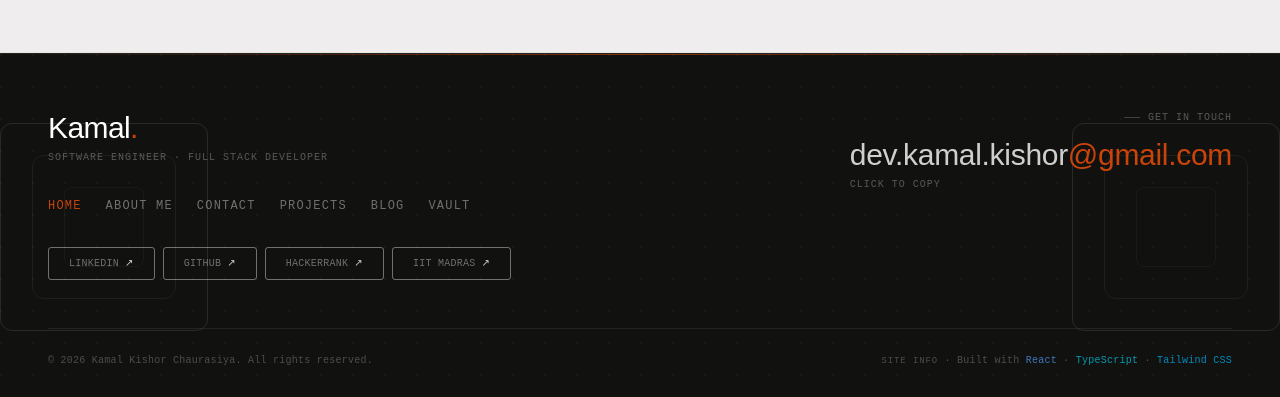
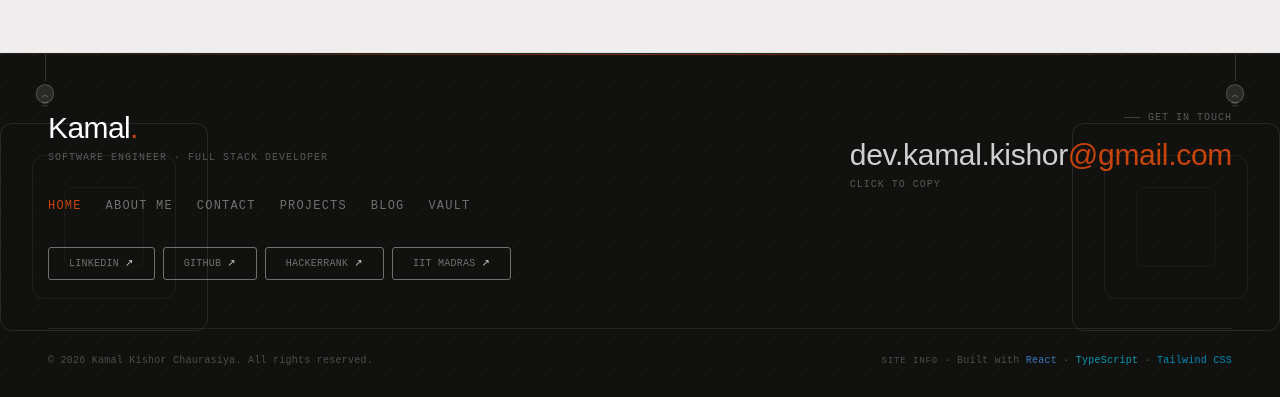
Before and after one commit to kkamal11/kkamal11.github.io, a React (Vite) app: page / in a window 1280 px wide. Shown: the part 3716-4113 px from the top of the page. Built offline with nearby package versions, Linux system fonts and the light colour scheme.

Commit message:
added-bulb

```diff
--- a/src/components/layout/Footer.tsx
+++ b/src/components/layout/Footer.tsx
@@ -2,10 +2,159 @@ import { NavLink } from "react-router-dom";
 import { SocialButton } from "../SocialButtons";
 import Reveal from "../Reveal";
 import { links } from "../../utils/AppConstants";
-import { useState } from "react";
+import { useState, useCallback } from "react";
 
+// ── Light switch sound via Web Audio API (no audio file needed) ──
+function playSwitch(on: boolean) {
+  try {
+    const ctx = new (window.AudioContext || (window as any).webkitAudioContext)();
+
+    if (on) {
+      // Turn ON — satisfying mechanical click + brief electrical buzz
+      const click = ctx.createOscillator();
+      const clickGain = ctx.createGain();
+      click.connect(clickGain);
+      clickGain.connect(ctx.destination);
+      click.type = "square";
+      click.frequency.setValueAtTime(800, ctx.currentTime);
+      click.frequency.exponentialRampToValueAtTime(40, ctx.currentTime + 0.04);
+      clickGain.gain.setValueAtTime(0.4, ctx.currentTime);
+      clickGain.gain.exponentialRampToValueAtTime(0.001, ctx.currentTime + 0.04);
+      click.start(ctx.currentTime);
+      click.stop(ctx.currentTime + 0.04);
+
+      const hum = ctx.createOscillator();
+      const humGain = ctx.createGain();
+      hum.connect(humGain);
+      humGain.connect(ctx.destination);
+      hum.type = "sawtooth";
+      hum.frequency.setValueAtTime(120, ctx.currentTime + 0.04);
+      humGain.gain.setValueAtTime(0.08, ctx.currentTime + 0.04);
+      humGain.gain.exponentialRampToValueAtTime(0.001, ctx.currentTime + 0.25);
+      hum.start(ctx.currentTime + 0.04);
+      hum.stop(ctx.currentTime + 0.25);
+
+    } else {
+      const click = ctx.createOscillator();
+      const clickGain = ctx.createGain();
+      click.connect(clickGain);
+      clickGain.connect(ctx.destination);
+      click.type = "square";
+      click.frequency.setValueAtTime(200, ctx.currentTime);
+      click.frequency.exponentialRampToValueAtTime(20, ctx.currentTime + 0.06);
+      clickGain.gain.setValueAtTime(0.3, ctx.currentTime);
+      clickGain.gain.exponentialRampToValueAtTime(0.001, ctx.currentTime + 0.06);
+      click.start(ctx.currentTime);
+      click.stop(ctx.currentTime + 0.06);
+    }
+
+    setTimeout(() => ctx.close(), 500);
+  } catch {
+    // Silently fail if audio not supported
+  }
+}
+
+// ── Bulb SVG ─────────────────────────────────────────────────
+function Bulb({ on, side }: { on: boolean; side: "l" | "r" }) {
+  const id = `glow-${side}`;
+  return (
+    <svg viewBox="0 0 22 26" fill="none" xmlns="http://www.w3.org/2000/svg" className="w-full h-full">
+      {on && (
+        <ellipse cx="11" cy="12" rx="11" ry="11"
+          fill="rgba(255,220,100,0.25)" filter={`url(#${id})`} />
+      )}
+      <ellipse
+        cx="11" cy="11" rx="7.5" ry="8"
+        fill={on ? "#ffe066" : "#2a2a28"}
+        stroke={on ? "#ffd700" : "rgba(255,255,255,0.2)"}
+        strokeWidth="1"
+        style={{ transition: "fill 0.4s, stroke 0.4s" }}
+      />
+      <path
+        d="M8.5 14 Q11 11 13.5 14"
+        stroke={on ? "#b87d0a" : "rgba(255,255,255,0.2)"}
+        strokeWidth="1" fill="none" strokeLinecap="round"
+        style={{ transition: "stroke 0.4s" }}
+      />
+      <rect x="8" y="18" width="6" height="1.5" rx="0.5"
+        fill={on ? "#ffd700" : "rgba(255,255,255,0.15)"}
+        style={{ transition: "fill 0.4s" }} />
+      <rect x="8.5" y="20.5" width="5" height="1.5" rx="0.5"
+        fill={on ? "#ffd700" : "rgba(255,255,255,0.12)"}
+        style={{ transition: "fill 0.4s" }} />
+      <defs>
+        <filter id={id} x="-50%" y="-50%" width="200%" height="200%">
+          <feGaussianBlur stdDeviation="4" result="blur"/>
+          <feMerge><feMergeNode in="blur"/><feMergeNode in="SourceGraphic"/></feMerge>
+        </filter>
+      </defs>
+    </svg>
+  );
+}
+
+// ── Light button ─────────────────────────────────────────────
+function LightButton({
+  on, side, onClick,
+}: {
+  on: boolean;
+  side: "left" | "right";
+  onClick: () => void;
+}) {
+  const handle = useCallback(() => {
+    playSwitch(!on);
+    onClick();
+  }, [on, onClick]);
+
+  return (
+    <button
+      onClick={handle}
+      className="absolute top-0 z-20 flex flex-col items-center cursor-pointer"
+      style={{ [side]: "2rem", transform: "translateY(-1px)" }}
+      title={on ? "Turn off" : "Turn on"}
+    >
+      {/* Wire */}
+      <div
+        className="w-px transition-colors duration-500"
+        style={{
+          height: "28px",
+          background: on ? "rgba(255,220,120,0.6)" : "rgba(255,255,255,0.15)",
+        }}
+      />
+      {/* Bulb */}
+      <div className="relative" style={{ width: "26px", height: "30px" }}>
+        <Bulb on={on} side={side === "left" ? "l" : "r"} />
+        {/* Rays */}
+        {on && (
+          <div
+            className="absolute inset-0 pointer-events-none"
+            style={{ animation: "bulbPulse 2s ease-in-out infinite" }}
+          >
+            {[[-14,-8],[14,-8],[0,-16],[-10,6],[10,6]].map(([x,y], i) => (
+              <div
+                key={i}
+                className="absolute w-px rounded-full"
+                style={{
+                  height: "8px",
+                  background: "rgba(255,220,100,0.5)",
+                  left: `calc(50% + ${x}px)`,
+                  top:  `calc(50% + ${y}px)`,
+                  transform: `rotate(${i * 36}deg)`,
+                  transformOrigin: "bottom center",
+                }}
+              />
+            ))}
+          </div>
+        )}
+      </div>
+    </button>
+  );
+}
+
+// ── Footer ────────────────────────────────────────────────────
 export default function Footer() {
-  const [copied, setCopied] = useState(false);
+  const [copied, setCopied]   = useState(false);
+  const [leftOn, setLeftOn]   = useState(false);
+  const [rightOn, setRightOn] = useState(false);
 
   const copyEmail = () => {
     navigator.clipboard.writeText("dev.kamal.kishor@gmail.com");
@@ -18,151 +167,143 @@ export default function Footer() {
       style={{ fontFamily: "'DM Sans', sans-serif" }}
       className="relative w-full bg-[#111110] border-t border-white/8 overflow-hidden group"
     >
-      {/* ── Dot grid ── */}
+      {/* Dot grid */}
       <div className="absolute inset-0 bg-[radial-gradient(circle_at_1px_1px,rgba(255,255,255,0.03)_1px,transparent_0)] bg-[size:32px_32px] pointer-events-none" />
 
-      {/* ── Top accent line ── */}
+      {/* Top accent line */}
       <div className="absolute top-0 left-0 right-0 h-px bg-gradient-to-r from-transparent via-[#c8440a]/60 to-transparent" />
 
-      {/* ── Decorative squares — left ── */}
+      {/* Left glow */}
+      <div
+        className="absolute top-0 left-0 pointer-events-none"
+        style={{
+          width: "1000px", height: "1000px",
+          background: leftOn
+            ? "radial-gradient(ellipse at top left, rgba(255,220,120,0.18) 0%, rgba(255,180,60,0.08) 40%, transparent 70%)"
+            : "none",
+          transition: "background 0.6s ease",
+        }}
+      />
+
+      {/* Right glow */}
+      <div
+        className="absolute top-0 right-0 pointer-events-none"
+        style={{
+          width: "1000px", height: "1000px",
+          background: rightOn
+            ? "radial-gradient(ellipse at top right, rgba(255,220,120,0.18) 0%, rgba(255,180,60,0.08) 40%, transparent 70%)"
+            : "none",
+          transition: "background 0.6s ease",
+        }}
+      />
+
+      {/* Both on — warm room tint */}
+      <div
+        className="absolute inset-0 pointer-events-none"
+        style={{
+          background: leftOn && rightOn ? "rgba(255,200,80,0.03)" : "transparent",
+          transition: "background 0.8s ease",
+        }}
+      />
+
+      {/* Light buttons */}
+      <LightButton on={leftOn}  side="left"  onClick={() => setLeftOn((p) => !p)}  />
+      <LightButton on={rightOn} side="right" onClick={() => setRightOn((p) => !p)} />
+
+      {/* Decorative squares — left */}
       <div className="absolute left-0 top-1/2 -translate-y-1/2 pointer-events-none">
-        <div className="w-52 h-52 border border-white/10 rounded-xl
-          transition-all duration-700 ease-out
-          group-hover:scale-105 group-hover:border-white/20 group-hover:rotate-3" />
-        <div className="absolute inset-0 m-8 border border-white/6 rounded-xl
-          transition-all duration-700 ease-out delay-75
-          group-hover:scale-110 group-hover:border-[#c8440a]/20 group-hover:-rotate-2" />
-        <div className="absolute inset-0 m-16 border border-white/4 rounded-lg
-          transition-all duration-700 ease-out delay-150
-          group-hover:scale-125 group-hover:border-white/10" />
+        <div className="w-52 h-52 border border-white/10 rounded-xl transition-all duration-700 ease-out group-hover:scale-105 group-hover:border-white/20 group-hover:rotate-3" />
+        <div className="absolute inset-0 m-8 border border-white/6 rounded-xl transition-all duration-700 ease-out delay-75 group-hover:scale-110 group-hover:border-[#c8440a]/20 group-hover:-rotate-2" />
+        <div className="absolute inset-0 m-16 border border-white/4 rounded-lg transition-all duration-700 ease-out delay-150 group-hover:scale-125 group-hover:border-white/10" />
       </div>
 
-      {/* ── Decorative squares — right ── */}
+      {/* Decorative squares — right */}
       <div className="absolute right-0 top-1/2 -translate-y-1/2 pointer-events-none">
-        <div className="w-52 h-52 border border-white/10 rounded-xl
-          transition-all duration-700 ease-out
-          group-hover:scale-105 group-hover:border-white/20 group-hover:-rotate-3" />
-        <div className="absolute inset-0 m-8 border border-white/6 rounded-xl
-          transition-all duration-700 ease-out delay-75
-          group-hover:scale-110 group-hover:border-[#c8440a]/20 group-hover:rotate-2" />
-        <div className="absolute inset-0 m-16 border border-white/4 rounded-lg
-          transition-all duration-700 ease-out delay-150
-          group-hover:scale-125 group-hover:border-white/10" />
+        <div className="w-52 h-52 border border-white/10 rounded-xl transition-all duration-700 ease-out group-hover:scale-105 group-hover:border-white/20 group-hover:-rotate-3" />
+        <div className="absolute inset-0 m-8 border border-white/6 rounded-xl transition-all duration-700 ease-out delay-75 group-hover:scale-110 group-hover:border-[#c8440a]/20 group-hover:rotate-2" />
+        <div className="absolute inset-0 m-16 border border-white/4 rounded-lg transition-all duration-700 ease-out delay-150 group-hover:scale-125 group-hover:border-white/10" />
       </div>
 
-      {/* ── Content ── */}
+      {/* Content */}
       <div className="relative max-w-7xl mx-auto px-6 md:px-12 pt-14 pb-8">
 
-        {/* Main row */}
         <div className="grid grid-cols-1 md:grid-cols-[1fr_auto] gap-12 md:gap-6 items-start pb-12 border-b border-white/8">
 
-          {/* Left — wordmark + nav + socials */}
           <Reveal hiddenClass="opacity-0 -translate-x-8">
             <div className="flex flex-col gap-8">
-
-              {/* Wordmark */}
               <div>
-                <p
-                  style={{ fontFamily: "'DM Sans', sans-serif", letterSpacing: "-0.02em" }}
-                  className="text-3xl font-light text-white"
-                >
+                <p style={{ fontFamily: "'DM Sans', sans-serif", letterSpacing: "-0.02em" }}
+                  className="text-3xl font-light text-white">
                   Kamal<span className="text-[#c8440a]">.</span>
                 </p>
-                <p
-                  style={{ fontFamily: "'DM Mono', monospace" }}
-                  className="text-[10px] tracking-widest uppercase text-white/30 mt-1"
-                >
+                <p style={{ fontFamily: "'DM Mono', monospace" }}
+                  className="text-[10px] tracking-widest uppercase text-white/30 mt-1">
                   Software Engineer · Full Stack Developer
                 </p>
               </div>
 
-              {/* Nav */}
               <nav className="flex flex-wrap gap-x-6 gap-y-2">
                 {links.map((link) => (
-                  <NavLink
-                    key={link.to}
-                    to={link.to}
+                  <NavLink key={link.to} to={link.to}
                     style={{ fontFamily: "'DM Mono', monospace" }}
                     className={({ isActive }) =>
                       `text-[12px] tracking-widest uppercase transition-colors duration-200 ${
                         isActive ? "text-[#c8440a]" : "text-white/40 hover:text-white hover:scale-105"
                       }`
                     }
-                  >
-                    {link.name}
-                  </NavLink>
+                  >{link.name}</NavLink>
                 ))}
               </nav>
 
-              {/* Socials */}
               <div className="flex flex-wrap gap-2">
-                <SocialButton link="https://www.linkedin.com/in/kkamal11" name="LinkedIn" bgColor="blue"   />
-                <SocialButton link="https://github.com/kkamal11" name="Github" bgColor="gray"   />
+                <SocialButton link="https://www.linkedin.com/in/kkamal11"             name="LinkedIn"   bgColor="blue"   />
+                <SocialButton link="https://github.com/kkamal11"                       name="Github"     bgColor="gray"   />
                 <SocialButton link="https://www.hackerrank.com/profile/kishorkamal7091" name="Hackerrank" bgColor="green"  />
                 <SocialButton link="https://app.onlinedegree.iitm.ac.in/student/21F2000804" name="IIT Madras" bgColor="maroon" />
               </div>
             </div>
           </Reveal>
 
-          {/* Right — email */}
           <Reveal hiddenClass="opacity-0 translate-x-8">
             <div className="flex flex-col items-start md:items-end gap-3">
-              <NavLink to={'/contact'} >
-                <span
-                  style={{ fontFamily: "'DM Mono', monospace" }}
-                  className="text-[10px] tracking-widest uppercase text-white/30 flex items-center gap-2"
-                >
-                <span className="w-4 h-px bg-white/20 inline-block" />
-                Get in touch
+              <NavLink to="/contact">
+                <span style={{ fontFamily: "'DM Mono', monospace" }}
+                  className="text-[10px] tracking-widest uppercase text-white/30 flex items-center gap-2">
+                  <span className="w-4 h-px bg-white/20 inline-block" />
+                  Get in touch
                 </span>
               </NavLink>
 
               <button onClick={copyEmail} className="group/email text-left cursor-pointer">
-                <p
-                  style={{ fontFamily: "'DM Sans', sans-serif", letterSpacing: "-0.01em" }}
-                  className="text-xl sm:text-2xl md:text-3xl font-light text-white/80
-                    group-hover/email:text-white transition-colors duration-200"
-                >
-                  dev.kamal.kishor
-                  <span className="text-[#c8440a]">@gmail.com</span>
+                <p style={{ fontFamily: "'DM Sans', sans-serif", letterSpacing: "-0.01em" }}
+                  className="text-xl sm:text-2xl md:text-3xl font-light text-white/80 group-hover/email:text-white transition-colors duration-200">
+                  dev.kamal.kishor<span className="text-[#c8440a]">@gmail.com</span>
                 </p>
-                <span
-                  style={{ fontFamily: "'DM Mono', monospace" }}
-                  className="text-[10px] tracking-widest uppercase mt-1 flex items-center gap-1.5"
-                >
-                  {copied ? (
-                    <span className="text-emerald-400">✓ Copied</span>
-                  ) : (
-                    <span className="text-white/30 group-hover/email:text-white/60 transition-colors">
-                      Click to copy
-                    </span>
-                  )}
+                <span style={{ fontFamily: "'DM Mono', monospace" }}
+                  className="text-[10px] tracking-widest uppercase mt-1 flex items-center gap-1.5">
+                  {copied
+                    ? <span className="text-emerald-400">✓ Copied</span>
+                    : <span className="text-white/30 group-hover/email:text-white/60 transition-colors">Click to copy</span>
+                  }
                 </span>
               </button>
             </div>
           </Reveal>
         </div>
 
-        {/* Bottom bar */}
         <Reveal hiddenClass="opacity-0 translate-y-2">
           <div className="pt-6 flex flex-col sm:flex-row items-center justify-between gap-3">
-            <p
-              style={{ fontFamily: "'DM Mono', monospace" }}
-              className="text-[10px] tracking-wide text-white/25"
-            >
+            <p style={{ fontFamily: "'DM Mono', monospace" }}
+              className="text-[10px] tracking-wide text-white/25">
               © {new Date().getFullYear()} Kamal Kishor Chaurasiya. All rights reserved.
             </p>
-
-            <div
-              style={{ fontFamily: "'DM Mono', monospace" }}
-              className="text-[10px] tracking-wide text-white/25"
-            >
+            <div style={{ fontFamily: "'DM Mono', monospace" }}
+              className="text-[10px] tracking-wide text-white/25">
               <NavLink to="/site"
                 className="text-[9px] tracking-widest uppercase text-white/25 hover:text-white/60 transition-colors duration-200 hover:scale-105">
                 Site Info
               </NavLink>
-              {" · "}
-              Built with{" "}
+              {" · "}Built with{" "}
               <span className="text-blue-400/70">React</span>
               {" · "}
               <span className="text-cyan-400/70">TypeScript</span>
@@ -171,8 +312,14 @@ export default function Footer() {
             </div>
           </div>
         </Reveal>
+      </div>
 
-      </div>
+      <style>{`
+        @keyframes bulbPulse {
+          0%, 100% { opacity: 1; }
+          50%       { opacity: 0.5; }
+        }
+      `}</style>
     </footer>
   );
 }
```
